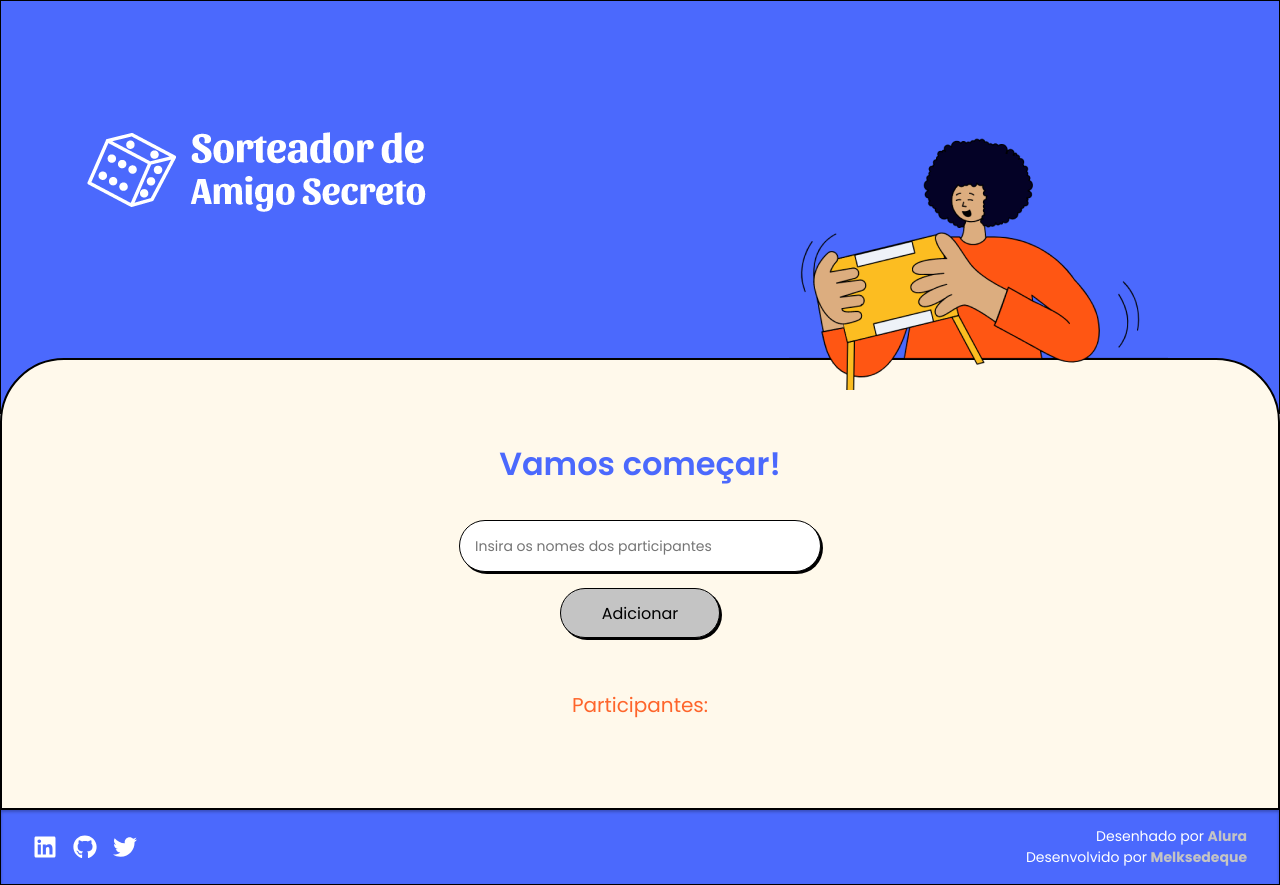
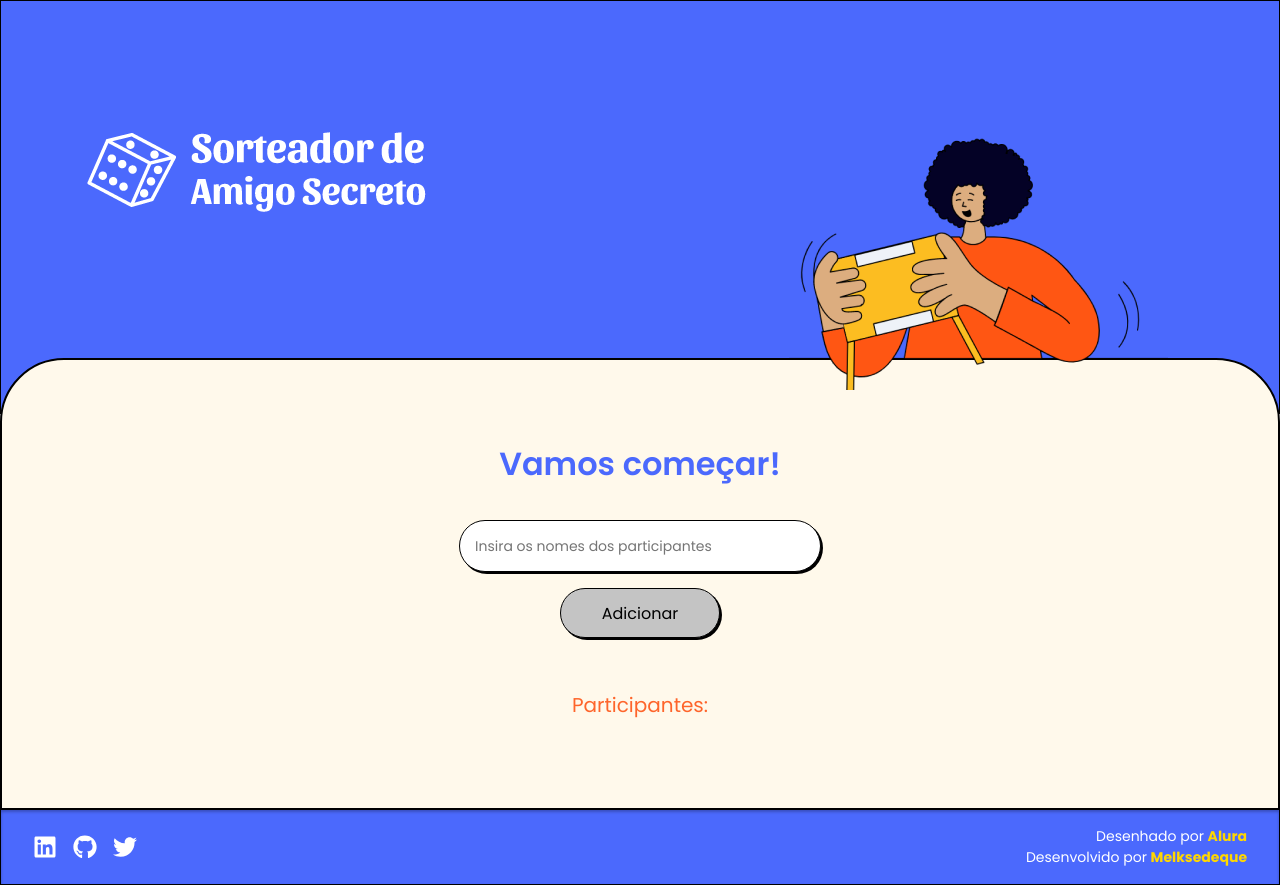
Before and after one commit to Melksedeque/amigo-secreto, a React (Vite) app: page / in a window 1280 px wide. Built offline with nearby package versions, Linux system fonts and the light colour scheme.

Commit message:
Adição de amarelo as variaveis de cor e aplicação do Footer

```diff
--- a/src/components/Footer/Footer.module.scss
+++ b/src/components/Footer/Footer.module.scss
@@ -23,7 +23,7 @@
             margin: 0;
             text-align: right;
             a {
-                color: $cinza;
+                color: $amarelo;
                 font-weight: bold;
                 text-decoration: none;
                 &:hover {
--- a/src/styles/_variables.scss
+++ b/src/styles/_variables.scss
@@ -1,3 +1,4 @@
+$amarelo: #FFD700;
 $azul: #4B69FD;
 $bege: #FFF9EB;
 $branco: #FFFFFF;
```
